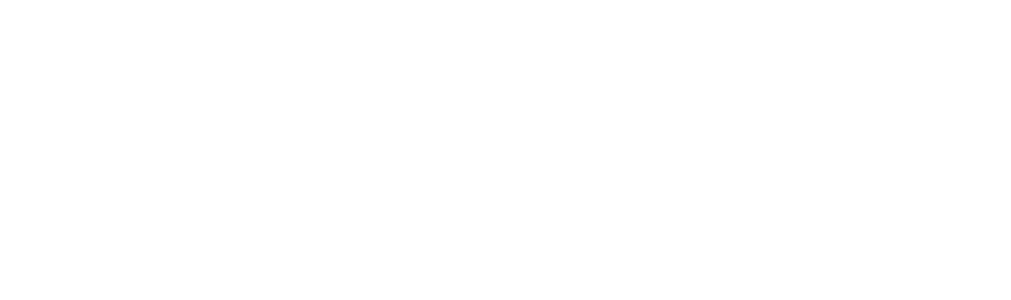
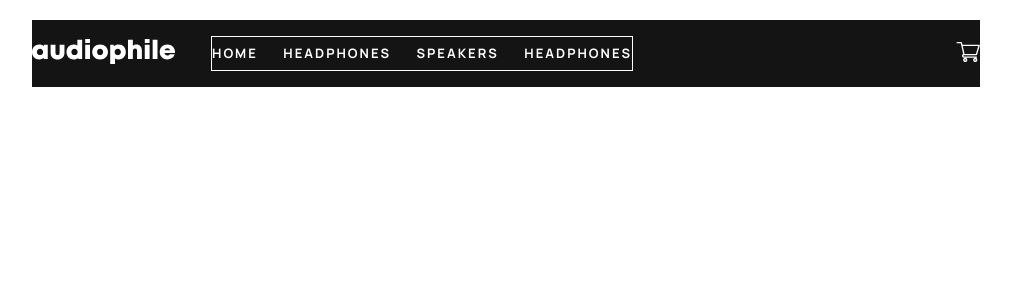
Before and after one commit to Oyinbayode/audiophile, a React (Create React App) app: page / in a window 1280 px wide. Shown: the top 300 px of the page, without its empty margins (134-1145 px from the left). Built offline with nearby package versions, Linux system fonts and the light colour scheme.

Commit message:
Styling: Desktop Navigation bar styling completed

```diff
--- a/public/index.html
+++ b/public/index.html
@@ -15,6 +15,12 @@
       user's mobile device or desktop. See https://developers.google.com/web/fundamentals/web-app-manifest/
     -->
     <link rel="manifest" href="%PUBLIC_URL%/manifest.json" />
+    <link rel="preconnect" href="https://fonts.googleapis.com" />
+    <link rel="preconnect" href="https://fonts.gstatic.com" crossorigin />
+    <link
+      href="https://fonts.googleapis.com/css2?family=Manrope:wght@200;300;400;500;600;700;800&display=swap"
+      rel="stylesheet"
+    />
     <!--
       Notice the use of %PUBLIC_URL% in the tags above.
       It will be replaced with the URL of the `public` folder during the build.
--- a/src/App.js
+++ b/src/App.js
@@ -1,7 +1,21 @@
 import React from "react";
+import "normalize.css";
+import { BrowserRouter as Router, Routes, Route } from "react-router-dom";
+import Navbar from "./components/NavBar";
+import GlobalStyle from "./globalStyles";
 
 function App() {
-  return <div></div>;
+  return (
+    <>
+      <GlobalStyle />
+      <Router>
+        <Navbar />
+        {/* <Routes>
+          <Route path="/" element={<Navbar />} />
+        </Routes> */}
+      </Router>
+    </>
+  );
 }
 
 export default App;
--- /dev/null
+++ b/src/components/NavBar/NavBar.js
@@ -0,0 +1,53 @@
+import { Link } from "react-router-dom";
+import styled from "styled-components";
+
+export const NavContainer = styled.div`
+  background: #141414;
+  margin-top: 20px;
+  display: flex;
+  justify-content: space-between;
+  margin-left: 166px;
+  margin-right: 166px;
+  align-items: center;
+`;
+
+export const NavLogo = styled.div``;
+
+export const Logo = styled.img``;
+
+export const NavItems = styled.div`
+  display: flex;
+  align-items: center;
+  justify-content: space-between;
+  max-width: 769px;
+  width: 100%;
+`;
+
+export const NavTextItems = styled.ul`
+  display: flex;
+  max-width: 420px;
+  width: 100%;
+  justify-content: space-between;
+  padding: 0;
+  border: 1px solid white;
+`;
+
+export const NavItem = styled(Link)`
+  text-transform: uppercase;
+  text-decoration: none;
+  font-size: 13px;
+  font-weight: bold;
+  line-height: 2.5;
+  letter-spacing: 2px;
+  color: #fff;
+  transition: color ease-in-out 0.3s;
+
+  &:hover {
+    color: #d87d4a;
+    cursor: pointer;
+  }
+`;
+
+export const NavCart = styled.div``;
+
+export const Cart = styled.img``;
--- /dev/null
+++ b/src/components/NavBar/index.jsx
@@ -0,0 +1,37 @@
+import React from "react";
+import CartLogo from "./assets/images/Cart.svg";
+import Audiophile from "./assets/images/Audiophile-Logo.svg";
+
+import {
+  NavContainer,
+  NavLogo,
+  Logo,
+  NavItems,
+  NavTextItems,
+  NavItem,
+  NavCart,
+  Cart,
+} from "./NavBar.js";
+
+const Navbar = () => {
+  return (
+    <NavContainer>
+      <NavLogo>
+        <Logo src={Audiophile} alt="audiophile" />
+      </NavLogo>
+      <NavItems>
+        <NavTextItems>
+          <NavItem to="/">Home</NavItem>
+          <NavItem to="/">Headphones</NavItem>
+          <NavItem to="/">Speakers</NavItem>
+          <NavItem to="/">Headphones</NavItem>
+        </NavTextItems>
+        <NavCart>
+          <Cart src={CartLogo} alt="cart" />
+        </NavCart>
+      </NavItems>
+    </NavContainer>
+  );
+};
+
+export default Navbar;
--- /dev/null
+++ b/src/globalStyles.js
@@ -0,0 +1,12 @@
+import { createGlobalStyle } from "styled-components";
+
+const GlobalStyle = createGlobalStyle`
+  body {
+    margin: 0;
+    padding: 0;
+    background: #fff;
+    font-family: 'Manrope', sans-serif;
+  }
+`;
+
+export default GlobalStyle;
```
Also changed, not shown: src/components/NavBar/assets/images/Audiophile-Logo.svg (added), src/components/NavBar/assets/images/Cart.svg (added).
